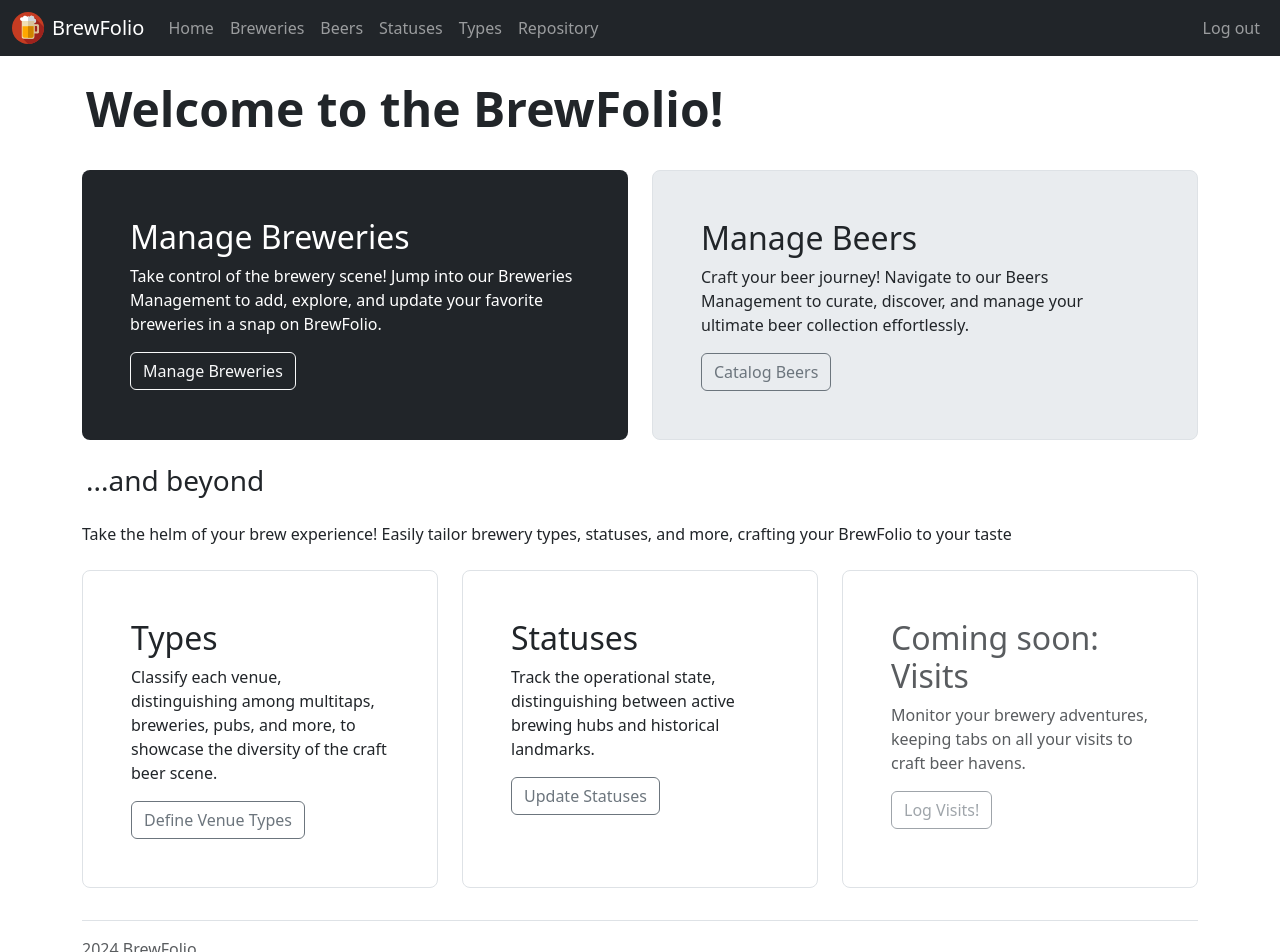
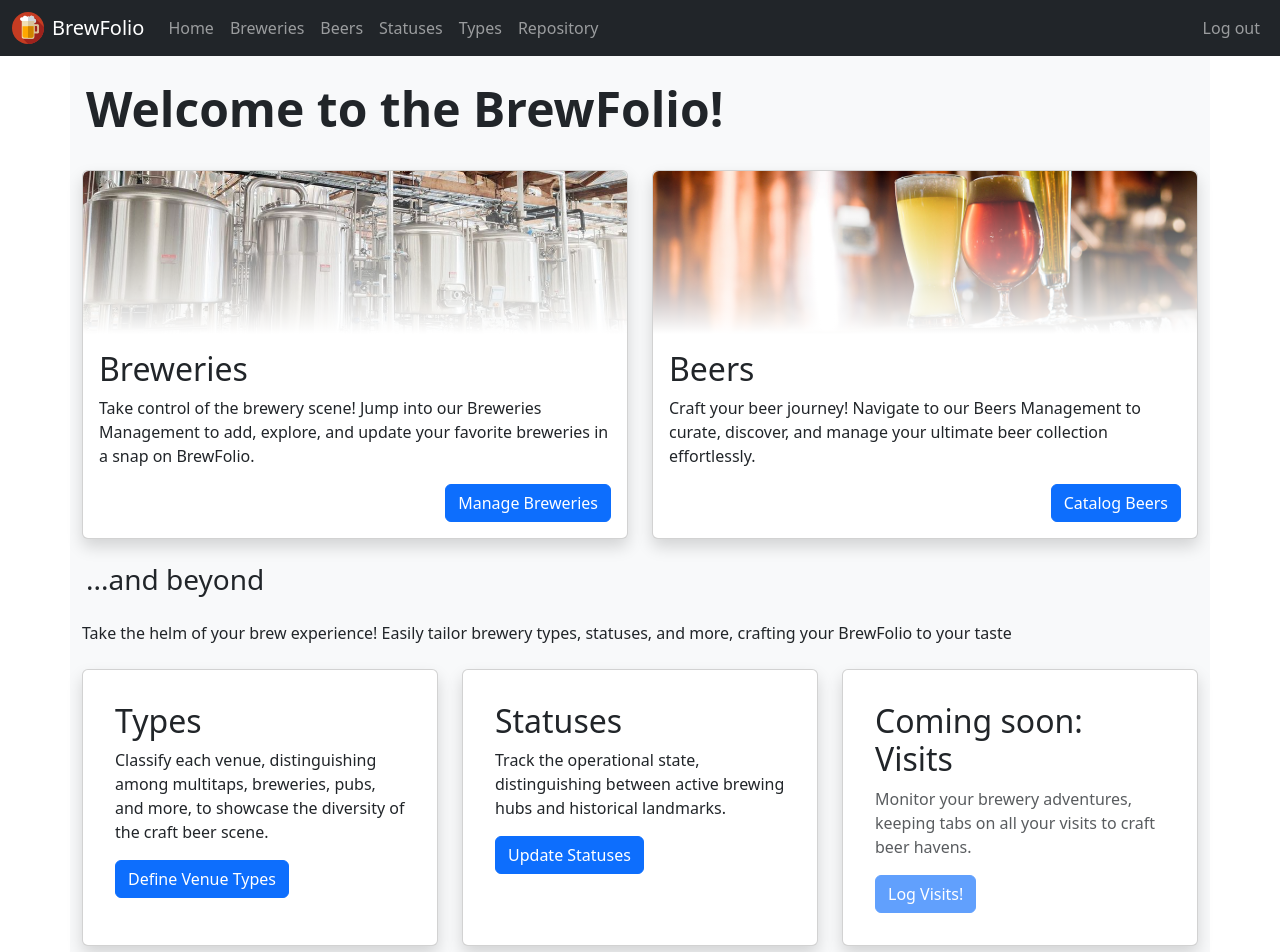
Before and after one commit to otheec/BrewFolio, a React (Create React App) app in the folder brewfolio.client/: page /home in a window 1280 px wide. Shown: the top 952 px of the page. Built offline with nearby package versions, Linux system fonts and the light colour scheme.

Commit message:
UI enhacement
-Home page rework
-Mobile-friendly breweries filtering options
-Login screen changes (register link)

```diff
--- a/brewfolio.client/src/components/Footer.tsx
+++ b/brewfolio.client/src/components/Footer.tsx
@@ -3,11 +3,9 @@ import React from 'react';
 const Footer: React.FC = () => {
   return (
     <>
-      <div className="container">
-        <footer className="d-flex flex-wrap justify-content-between align-items-center py-3 my-4 border-top">
-          <div className="col-md-4 d-flex align-items-center">
-            <span className="mb-3 mb-md-0 text-muted">2024 BrewFolio</span>
-          </div>
+      <div className="mt-auto py-3">
+        <footer className="container text-center border-top">
+          <span className="text-muted">2024 BrewFolio</span>
         </footer>
       </div>
     </>
--- a/brewfolio.client/src/pages/Breweries.tsx
+++ b/brewfolio.client/src/pages/Breweries.tsx
@@ -109,6 +109,8 @@ const Breweries: React.FC = () => {
       <main className="container mb-4 mt-2">
         <div className="my-3 p-3 bg-body-tertiary rounded shadow-sm">
           <h1 className="border-bottom">Breweries</h1>
+
+          {/* Menu options for desktop*/}
           <div className="d-none d-sm-flex pb-2 justify-content-between">
             <div className="d-flex">
               <div className="dropdown pe-2">
@@ -180,6 +182,81 @@ const Breweries: React.FC = () => {
               </Link>
             </div>
           </div>
+
+
+          {/* Menu options for mobile*/}
+          <div className="d-flex flex-column d-sm-none">
+            <div className="d-flex pb-2 justify-content-between">
+              {/* Filters: Will wrap into a single line */}
+              <div className="dropdown pe-2">
+                <button className="btn btn-outline-secondary dropdown-toggle" type="button" data-bs-toggle="dropdown" aria-expanded="false">
+                  Status Filter
+                </button>
+                <ul className="dropdown-menu">
+                  {statuses.map((status) => (
+                    <li key={status.id} onClick={() => handleFilterClick({ id: status.id, type: 'status', name: status.status })}>
+                      <div className="dropdown-item">
+                        {status.status}
+                      </div>
+                    </li>
+                  ))}
+                </ul>
+              </div>
+              <div className="dropdown">
+                <button className="btn btn-outline-secondary dropdown-toggle" type="button" data-bs-toggle="dropdown" aria-expanded="false">
+                  Type Filter
+                </button>
+                <ul className="dropdown-menu">
+                  {types.map((type) => (
+                    <li key={type.id} onClick={() => handleFilterClick({ id: type.id, type: 'type', name: type.type })}>
+                      <div className="dropdown-item">
+                        {type.type}
+                      </div>
+                    </li>
+                  ))}
+                </ul>
+              </div>
+            </div>
+            {/* Search bar */}
+            <div className="input-group mb-2">
+                  <input
+                    type="text"
+                    className="form-control"
+                    placeholder="Search..."
+                    aria-label="Search"
+                    value={searchQuery}
+                    onBlur={() => setSuggestions([])}
+                    onChange={e => setSearchQuery(e.target.value)}
+                    onKeyPress={e => {
+                      if (e.key === 'Enter') {
+                        setSearchFilter(searchQuery);
+                        setSearchQuery(''); // Clear the search input
+                        e.preventDefault(); // Prevent the form from being submitted
+                      }
+                    }}
+                  />
+                  <span className="input-group-text">
+                    <SearchIcon />
+                  </span>
+                </div>
+                {searchQuery.length >= 2 && suggestions.length > 0 && (
+                  <ul className="list-group" style={{ position: 'absolute', width: '100%', zIndex: 1000 }}>
+                    {suggestions.map((brewery, index) => (
+                      <li key={index} className="list-group-item">
+                        <Link to={`/brewery/${brewery.id}`} style={{ textDecoration: 'none', color: "#000000" }}>
+                          {brewery.longName}
+                        </Link>
+                      </li>
+                    ))}
+                  </ul>
+                )}
+            {/* Add brewery button */}
+            <Link to={`/brewery/add`} className="btn btn-success w-100 text-nowrap mb-2">+ Add Brewery</Link>
+          </div>
+
+
+
+          {/* Active filters */}
           <div className="active-filters pb-2">
             {/*display active search filter phrase*/}
             {searchFilter === '' ? null :
--- /dev/null
+++ b/brewfolio.client/src/pages/Home.css
@@ -0,0 +1,23 @@
+.card-image-container {
+    position: relative;
+    overflow: hidden;
+    width: 100%;
+    padding-top: 30%; /* Reduced from 50% to make it less high */
+    border-top-left-radius: calc(0.375rem - 1px);
+    border-top-right-radius: calc(0.375rem - 1px);
+}
+
+.card-image-container img, .card-image-container .card-image-overlay {
+    position: absolute;
+    top: 0;
+    left: 0;
+    width: 100%;
+    height: 100%;
+    object-fit: cover; /* Ensures the image covers the area */
+}
+
+.card-image-overlay {
+    /* Adjust the gradient to start from black at the bottom and fade to transparent at the top */
+    background: linear-gradient(to top, rgb(255, 255, 255) 0%, rgba(0,0,0,0) 100%);
+    z-index: 1;
+}
--- a/brewfolio.client/src/pages/Home.tsx
+++ b/brewfolio.client/src/pages/Home.tsx
@@ -2,32 +2,72 @@ import React from "react";
 import Navbar from '../components/Navbar';
 import Footer from '../components/Footer';
 import { Link } from 'react-router-dom';
+import breweryCardImage from '../images/brewery_card.jpg';
+import beerCardImage from '../images/beer_card.jpg';
+import './Home.css';
+
+
 
 const Home: React.FC = () => {
     return (
         <>
             <Navbar />
-            <div className="container my-4">
+
+            {/* Main Content */}
+            <div className=" container-fluid ">
+
+                {/* Jumbotron */}
+                <div className="container bg-body-tertiary  py-4">
+
+                    {/* First card row */}
                     <div className="row align-items-md-stretch">
+
+                        {/* Welcome message */}
                         <h1 className="display-5 fw-bold p-3 pt-0">Welcome to the BrewFolio!</h1>
+
+                        {/* Breweries card */}
                         <div className="col-md-6 my-2">
-                        <div className="h-100 p-5 text-bg-dark rounded-3">
-                            <h2>Manage Breweries</h2>
+                            <div className="card shadow h-100">
+                                <div className="card-image-container rounded-top">
+                                    {/* Overlay */}
+                                    <div className="card-image-overlay"></div>
+                                    {/* Image */}
+                                    <img src={breweryCardImage} alt="Brewery" />
+                                </div>
+                                <div className="card-body p-3">
+                                    <h2 className="card-title">Breweries</h2>
                                     <p>Take control of the brewery scene! Jump into our Breweries Management to add, explore, and update your favorite breweries in a snap on BrewFolio.</p>
-                            <button className="btn btn-outline-light" type="button">
+                                    <div className="text-end">
+                                        <button className="btn btn-primary" type="button">
                                             <Link className="nav-link" to="/breweries">Manage Breweries</Link>
                                         </button>
                                     </div>
                                 </div>
+                            </div>
+                        </div>
+
+                        {/* Beers card */}
                         <div className="col-md-6 my-2">
-                        <div className="h-100 p-5 bg-body-secondary border rounded-3">
-                            <h2>Manage Beers</h2>
+                            <div className="card shadow h-100">
+                                <div className="card-image-container rounded-top">
+                                    {/* Overlay */}
+                                    <div className="card-image-overlay"></div>
+                                    {/* Image */}
+                                    <img src={beerCardImage} alt="Brewery" />
+                                </div>
+                                <div className="card-body p-3">
+                                    <h2 className="card-title">Beers</h2>
                                     <p>Craft your beer journey! Navigate to our Beers Management to curate, discover, and manage your ultimate beer collection effortlessly.</p>
-                            <button className="btn btn-outline-secondary" type="button">
+                                    <div className="text-end">
+                                        <button className="btn btn-primary" type="button">
                                             <Link className="nav-link" to="/beers">Catalog Beers</Link>
                                         </button>
                                     </div>
                                 </div>
+                            </div>
+                        </div>
+
+
                         <h3 className="p-3">
                             ...and beyond
                         </h3>
@@ -35,37 +75,55 @@ const Home: React.FC = () => {
                             Take the helm of your brew experience! Easily tailor brewery types, statuses, and more, crafting your BrewFolio to your taste
                         </p>
                     </div>
+
+                    {/* Second card row */}
                     <div className="row align-items-md-stretch">
+
+                        {/* Types card */}
                         <div className="col-md-4 my-2">
-                        <div className="h-100 p-5 border rounded-3">
-                            <h2>Types</h2>
+                            <div className="card shadow h-100 p-3">
+                                <div className="card-body">
+                                    <h2 className="card-title">Types</h2>
                                     <p>Classify each venue, distinguishing among multitaps, breweries, pubs, and more, to showcase the diversity of the craft beer scene.</p>
-                            <button className="btn btn-outline-secondary" type="button">
+                                    <button className="btn btn-primary" type="button">
                                         <Link className="nav-link" to="/types">Define Venue Types</Link>
                                     </button>
                                 </div>
                             </div>
+                        </div>
+
+                        {/* Statuses card */}
                         <div className="col-md-4 my-2">
-                        <div className="h-100 p-5 border rounded-3">
-                            <h2>Statuses</h2>
+                            <div className="card shadow h-100 p-3">
+                                <div className="card-body">
+                                    <h2 className="card-title">Statuses</h2>
                                     <p>Track the operational state, distinguishing between active brewing hubs and historical landmarks.</p>
-                            <button className="btn btn-outline-secondary" type="button">
+                                    <button className="btn btn-primary" type="button">
                                         <Link className="nav-link" to="/statuses">Update Statuses</Link>
                                     </button>
                                 </div>
                             </div>
+                        </div>
+
+                        {/* Visits card */}
                         <div className="col-md-4 my-2">
-                        <div className="h-100 p-5 border rounded-3">
-                            <h2 className="text-muted">Coming soon: Visits</h2>
+                            <div className="card shadow h-100 p-3">
+                                <div className="card-body">
+                                    <h2 className="card-title">Coming soon: Visits</h2>
                                     <p className="text-muted">Monitor your brewery adventures, keeping tabs on all your visits to craft beer havens.</p>
-                            <button className="btn btn-outline-secondary" type="button" disabled>
+                                    <button className="btn btn-primary" type="button" disabled>
                                         <Link className="nav-link" to="/">Log Visits!</Link>
                                     </button>
                                 </div>
                             </div>
                         </div>
+
                     </div>
+
+                </div>
+
                 <Footer />
+            </div>
         </>
     );
 };
--- a/brewfolio.client/src/pages/LoginPage.tsx
+++ b/brewfolio.client/src/pages/LoginPage.tsx
@@ -1,5 +1,5 @@
 import React, { useState } from 'react';
-import { useNavigate } from 'react-router-dom';
+import { Link, useNavigate } from 'react-router-dom';
 
 interface Credentials {
   email: string;
@@ -60,7 +60,7 @@ const LoginPage: React.FC = () => {
                 />
                 <div id="emailHelp" className="form-text">We'll never share your email with anyone else.</div>
               </div>
-              <div className="mb-3">
+              <div className="mb-4">
                 <label htmlFor="passwordInput" className="form-label">Password</label>
                 <input
                   type="password"
@@ -72,8 +72,12 @@ const LoginPage: React.FC = () => {
                   required
                 />
               </div>
-              <div className="d-grid gap-2">
+              <div className="d-grid mb-4">
                 <button type="submit" className="btn btn-primary">Login</button>
+              </div>
+              <div className="d-flex justify-content-center align-items-center gap-2">
+                <p className="mb-0">Do not have an account yet?</p>
+                <Link to="/">Register</Link>
               </div>
             </form>
           </div>
```
Also changed, not shown: brewfolio.client/src/images/beer_card.jpg (added), brewfolio.client/src/images/brewery_card.jpg (added). Lines whose indentation alone changed are shown as unchanged.
